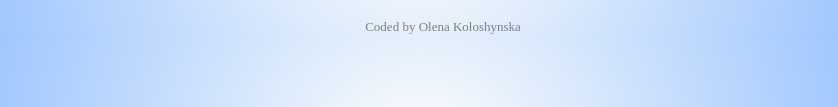
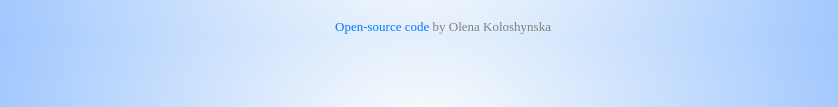
Before and after one commit to alenak26/My-weather-app, a website built with Parcel: page index.html in a window 1280 px wide. Shown: the part 216-323 px from the top of the page, without its empty margins (197-1035 px from the left). Built offline with nearby package versions, Linux system fonts and the light colour scheme; no server answers.

Commit message:
added "open-source code"

```diff
--- a/index.html
+++ b/index.html
@@ -74,7 +74,10 @@
       </div>
     </div>
   </div>
-  <footer>Coded by Olena Koloshynska</footer>
+  <footer>
+    <a href="https://github.com/alenak26/My-weather-app">Open-source code</a>
+    by Olena Koloshynska
+    </footer>
 </div>
     <script src="src/index.js"></script>
   </body>
```
Also changed, not shown: 1 other file.
